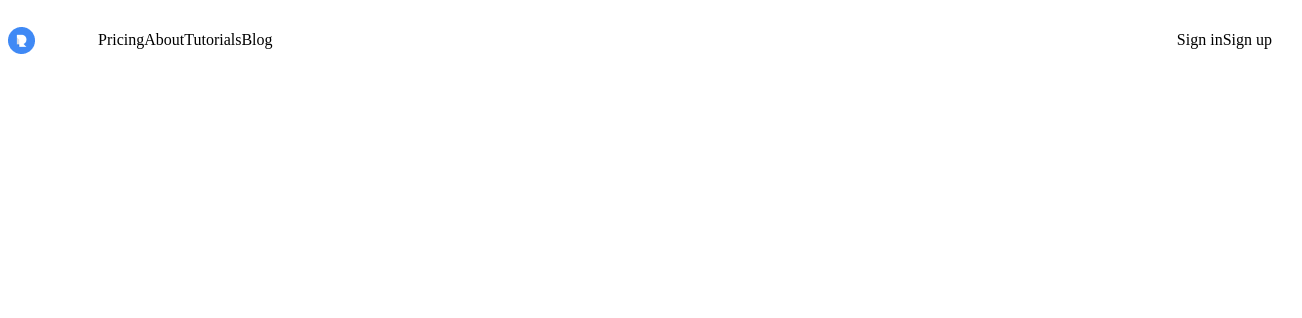
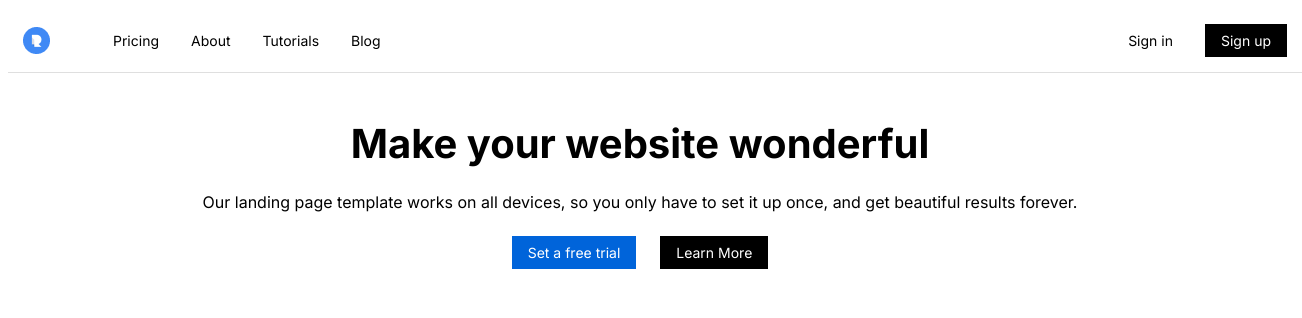
Before and after one commit to joaomoreirastudio/HTML-CSS, a website: page html-css-final/landing-page/index.html in a window 1280 px wide. Shown: the whole page, 1302 px wide, since content can reach past the window. Drawn offline with Linux system fonts and the light colour scheme.

Commit message:
feat: atualização de codigo

```diff
--- a/html-css-final/landing-page/index.html
+++ b/html-css-final/landing-page/index.html
@@ -6,13 +6,13 @@
         <link rel="stylesheet" href="styles.css" />
     </head>
     <body>
-        <main>
+        <header>
             <nav class="nav">
                 <div class="nav__left">
                     <div class="nav__logo">
                         <a href="#"><img src="./assets/logo.png" alt="" /></a>
                     </div>
-                    <ul class="nav__list">
+                    <ul class="nav__list mobile__hide">
                         <li class="nav__item">Pricing</li>
                         <li class="nav__item">About</li>
                         <li class="nav__item">Tutorials</li>
@@ -21,9 +21,28 @@
                 </div>
                 <ul class="nav__list nav__list--login">
                     <li class="nav__item">Sign in</li>
-                    <li class="nav__item">Sign up</li>
+                    <li class="nav__item nav__item--signup">Sign up</li>
                 </ul>
             </nav>
+        </header>
+        <main>
+            <section class="intro">
+                <div class="intro__container">
+                    <h1 class="intro__container__title">
+                        Make your website wonderful
+                    </h1>
+                    <p class="intro__container__text">
+                        Our landing page template works on all devices, so you
+                        only have to set it up once, and get beautiful results
+                        forever.
+                    </p>
+                    <div class="intro__container__btn">
+                        <button class="btn btn--trial">Set a free trial</button>
+                        <button class="btn btn--learn">Learn More</button>
+                    </div>
+                    <div class="intro__container__video"></div>
+                </div>
+            </section>
         </main>
     </body>
 </html>
--- a/html-css-final/landing-page/styles.scss
+++ b/html-css-final/landing-page/styles.scss
@@ -5,6 +5,12 @@ $blue-color: #0064da;
 $bg-gray: #f5f5f5;
 $bg-brown: #220000;
 $border-gray: #ecebeb;
+$border-gray-nav: #dfdfdf;
+
+:root {
+    margin: 0;
+    font-family: inter;
+}
 
 @mixin flex($align-items, $justify-content) {
     display: flex;
@@ -16,6 +22,11 @@ $border-gray: #ecebeb;
     @include flex(center, space-between);
     height: 64px;
     width: 100%;
+    border-bottom: 1px solid $border-gray-nav;
+    padding: 0 15px 0 15px;
+    font-weight: 400;
+    font-size: 14px;
+
     &__left {
         @include flex(center, center);
     }
@@ -27,5 +38,70 @@ $border-gray: #ecebeb;
         @include flex(center, center);
         list-style-type: none;
         flex-direction: row;
+        gap: 32px;
+    }
+    &__list--login {
+        .nav__item--signup {
+            background-color: $black-color;
+            color: white;
+            padding: 8px 16px 8px 16px;
+        }
+    }
+    .mobile__hide {
+        display: none;
     }
 }
+
+.intro {
+    padding: 46px 10px;
+    &__container {
+        @include flex(center, center);
+        flex-direction: column;
+        &__title,
+        h1 {
+            font-weight: 700;
+            font-size: 40px;
+            color: $black-color;
+            text-align: center;
+            width: 80%;
+            margin: 0;
+        }
+        &__text {
+            font-size: 16px;
+            font-weight: 400;
+            text-align: center;
+            width: 80%;
+            padding: 24px 0;
+            margin: 0;
+        }
+        &__btn {
+            @include flex(center, center);
+            gap: 24px;
+            .btn {
+                font-size: 14px;
+                font-weight: 400;
+                padding: 8px 16px;
+                font-family: inter;
+                border: none;
+            }
+            .btn--trial {
+                background: $blue-color;
+                color: white;
+            }
+            .btn--learn {
+                background: $black-color;
+                color: white;
+            }
+        }
+    }
+}
+
+@media all and (min-width: 768px) {
+    .nav {
+        @include flex(center, space-between);
+
+        .mobile__hide {
+            display: inherit;
+        }
+    }
+}
```
Also changed, not shown: html-css-final/landing-page/styles.css, 1 other file.
